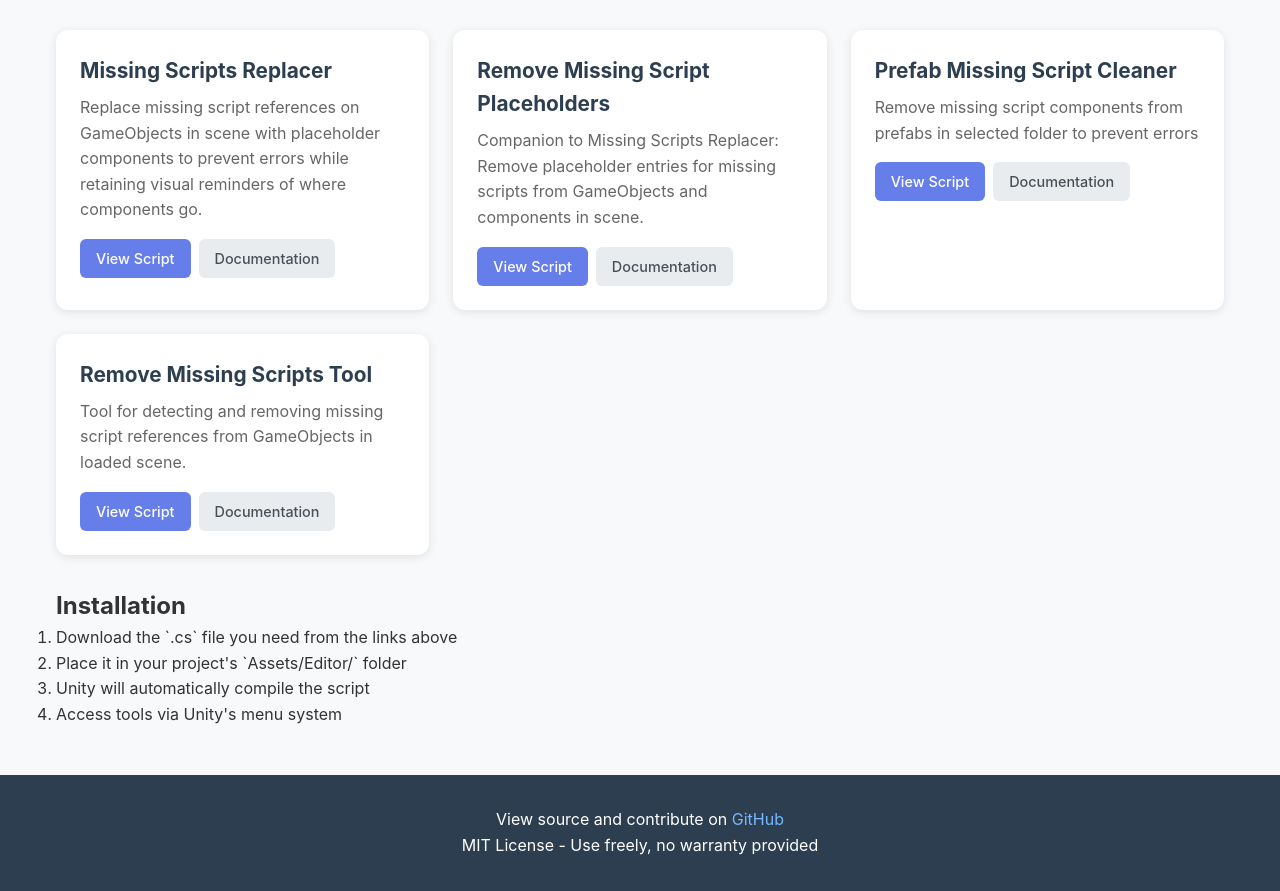
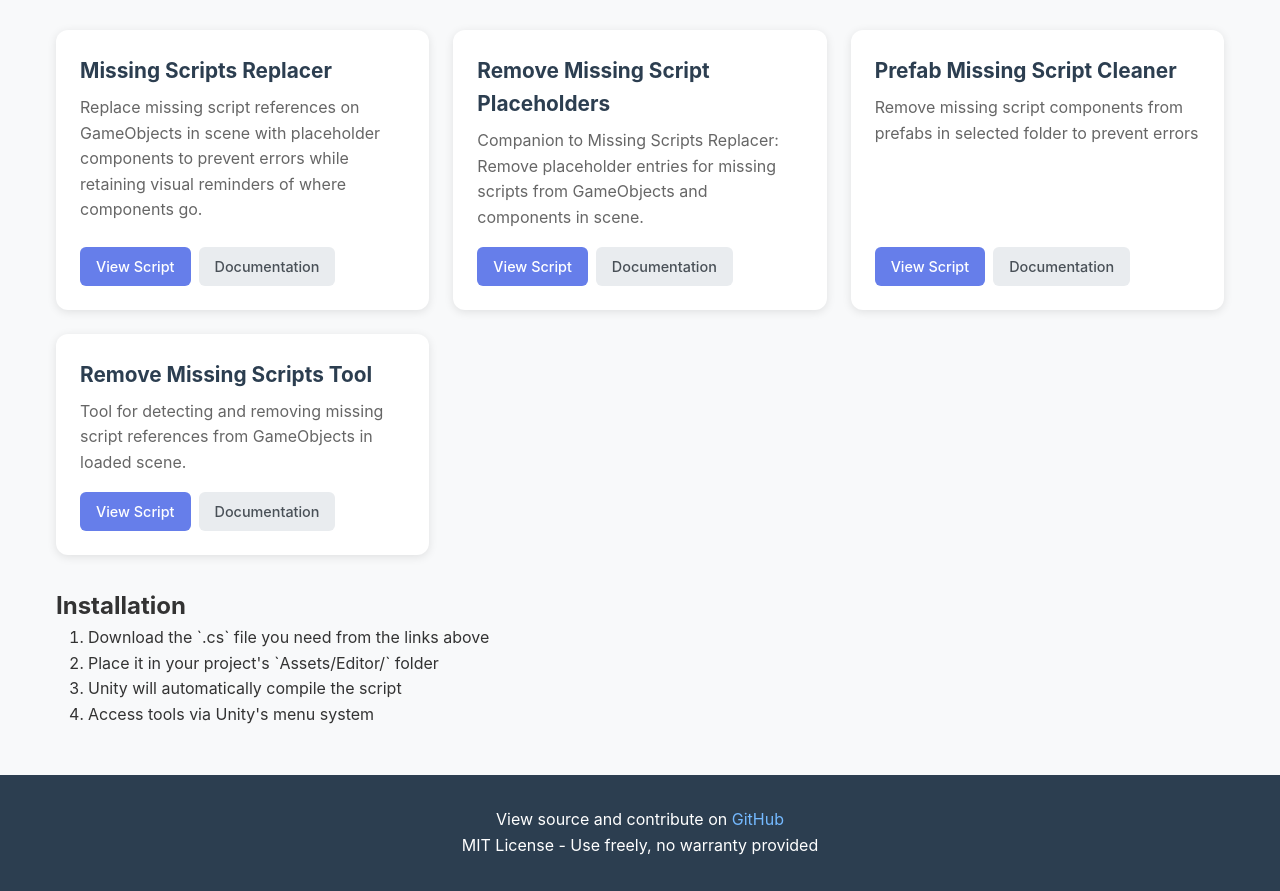
Before and after one commit to LaurieAnnis/3D-artist-Unity-tools, a plain HTML site: page index.html in a window 1280 px wide. Shown: the part 296-1187 px from the top of the page. Drawn offline with Linux system fonts and the light colour scheme.

Commit message:
Update index.html
updated card scale

```diff
--- a/index.html
+++ b/index.html
@@ -59,6 +59,7 @@
             grid-template-columns: repeat(auto-fit, minmax(350px, 1fr));
             gap: 1.5rem;
             margin: 2rem 0;
+            align-items: stretch;
         }
 
         .script-card {
@@ -67,6 +68,9 @@
             padding: 1.5rem;
             box-shadow: 0 2px 10px rgba(0,0,0,0.1);
             transition: transform 0.2s ease, box-shadow 0.2s ease;
+            min-height: 200px;
+            display: flex;
+            flex-direction: column;
         }
 
         .script-card:hover {
@@ -83,12 +87,14 @@
         .script-card p {
             color: #666;
             margin-bottom: 1rem;
+            flex: 1;
         }
 
         .script-actions {
             display: flex;
             gap: 0.5rem;
             flex-wrap: wrap;
+            margin-top: auto;
         }
 
         .btn {
@@ -201,7 +207,7 @@
 
         <section style="margin-top: 2rem;">
             <h2>Installation</h2>
-            <ol>
+            <ol style="margin-left: 2rem;">
                 <li>Download the `.cs` file you need from the links above</li>
                 <li>Place it in your project's `Assets/Editor/` folder</li>
                 <li>Unity will automatically compile the script</li>
```
